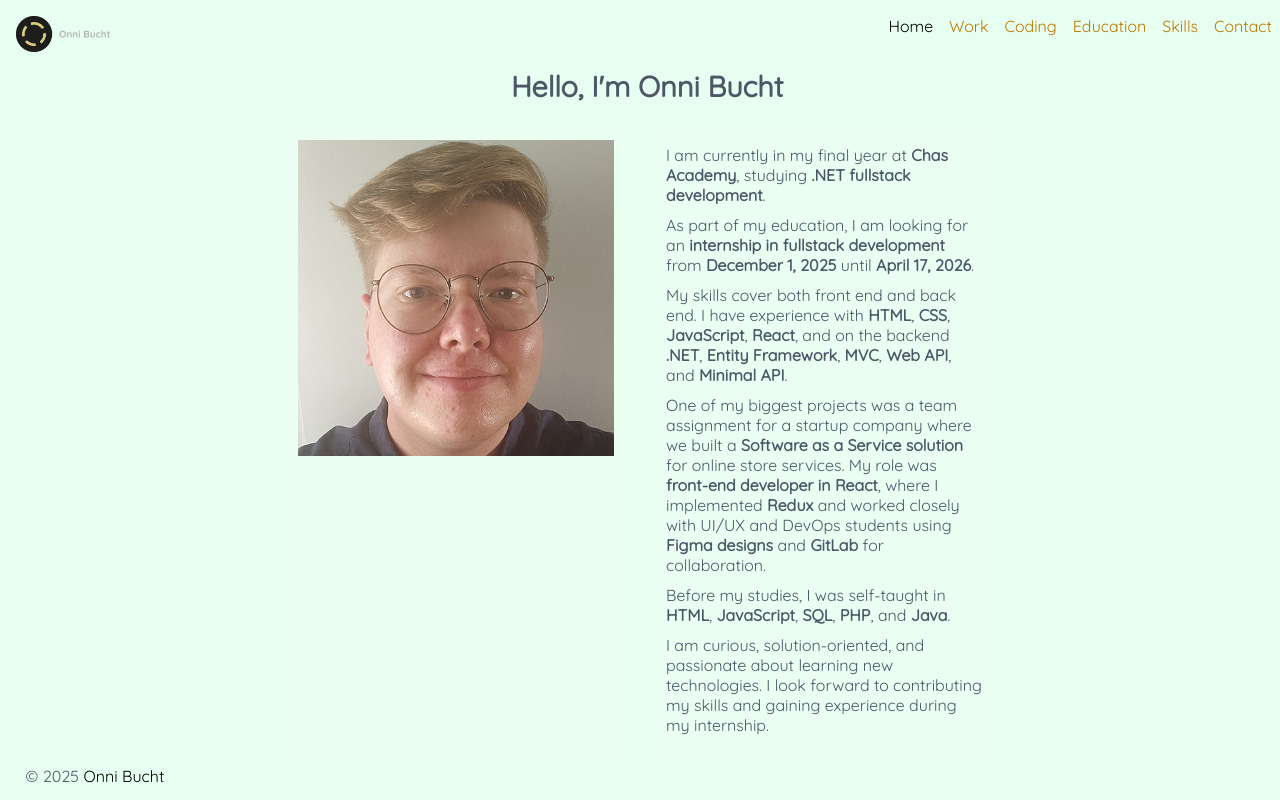
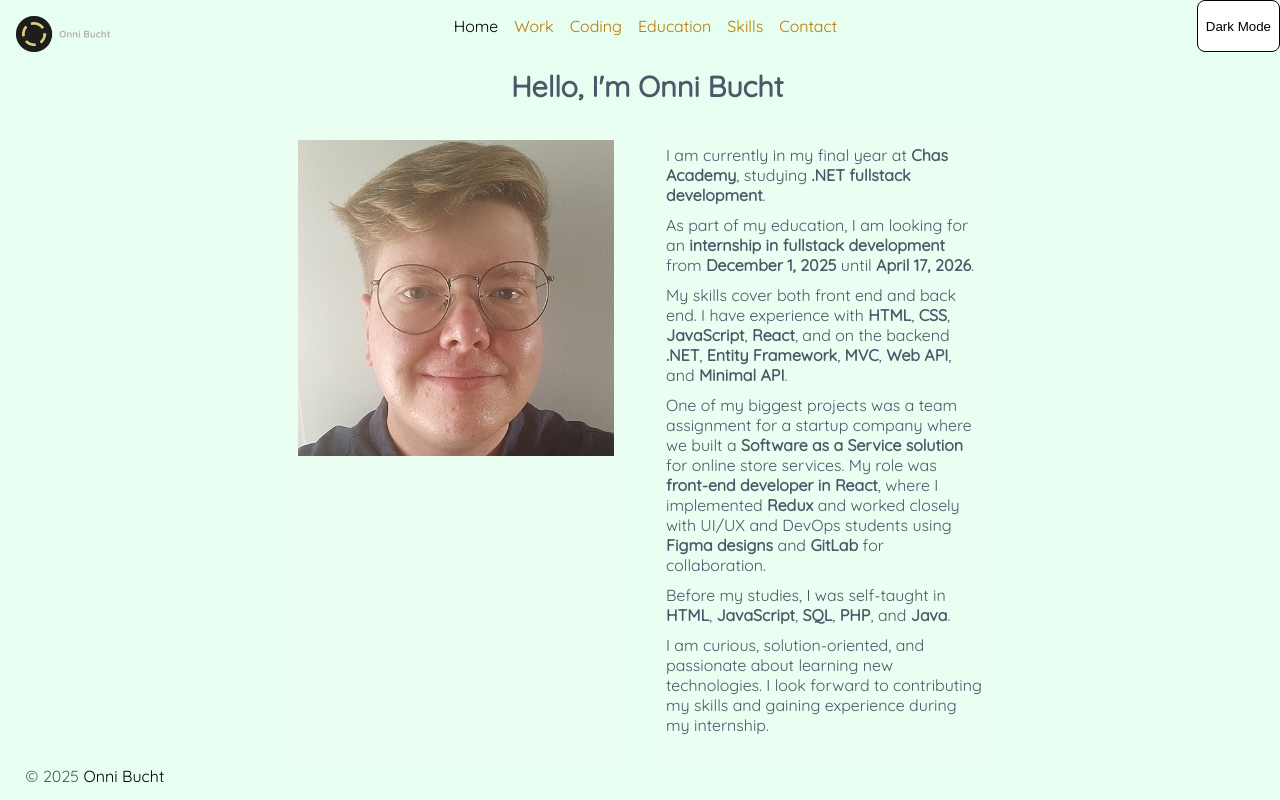
Before and after one commit to onni82/onni82.github.io, a React (Vite) app: page / in a window 1280 px wide. Built offline with nearby package versions, Linux system fonts and the light colour scheme.

Commit message:
Imported ThemeToggle

```diff
--- a/src/components/Header.tsx
+++ b/src/components/Header.tsx
@@ -1,5 +1,6 @@
 import React from "react";
 import { Link, NavLink } from "react-router-dom";
+import ThemeToggle from "./ThemeToggle";
 
 type HeaderProps = {
 	menuOpen: boolean;
@@ -26,6 +27,7 @@ const Header: React.FC<HeaderProps> = ({ menuOpen, setMenuOpen, menuClose }) =>
 					<li><NavLink to="/contact" onClick={menuClose}>Contact</NavLink></li>
 				</ul>
 			</nav>
+			<ThemeToggle />
 		</header>
 	);
 };
```
